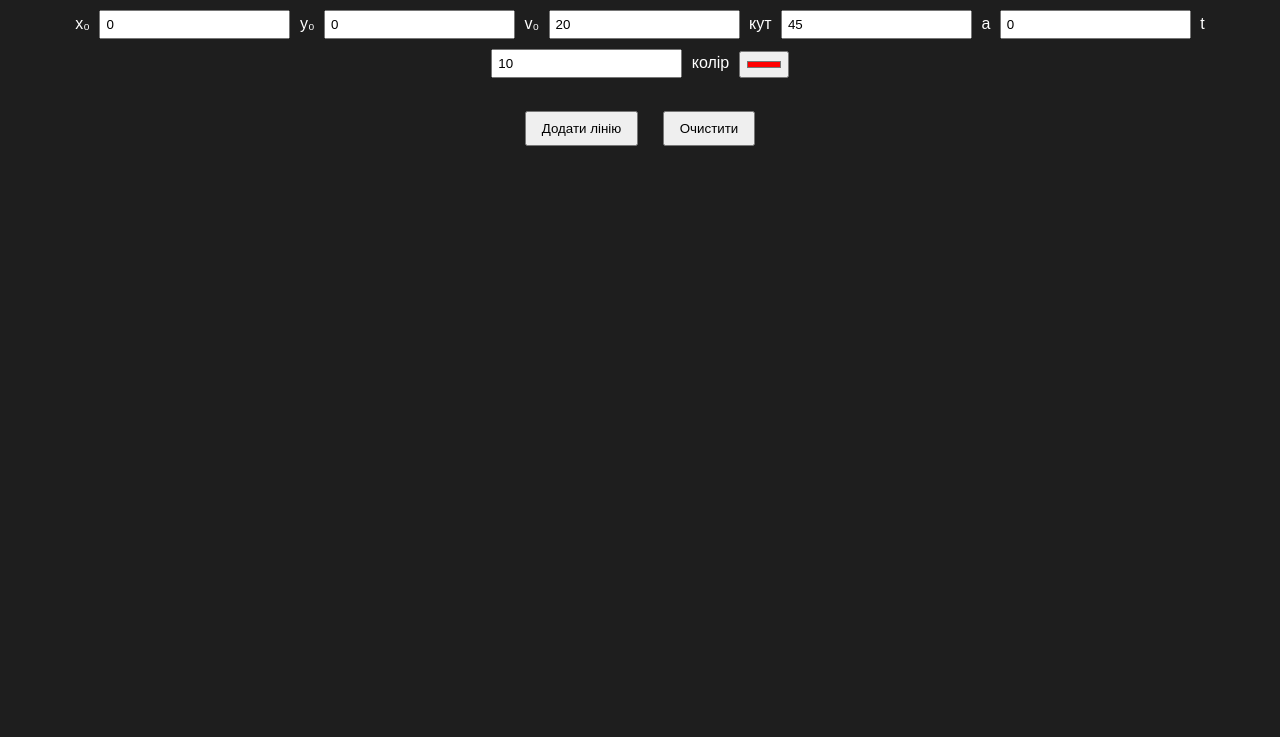
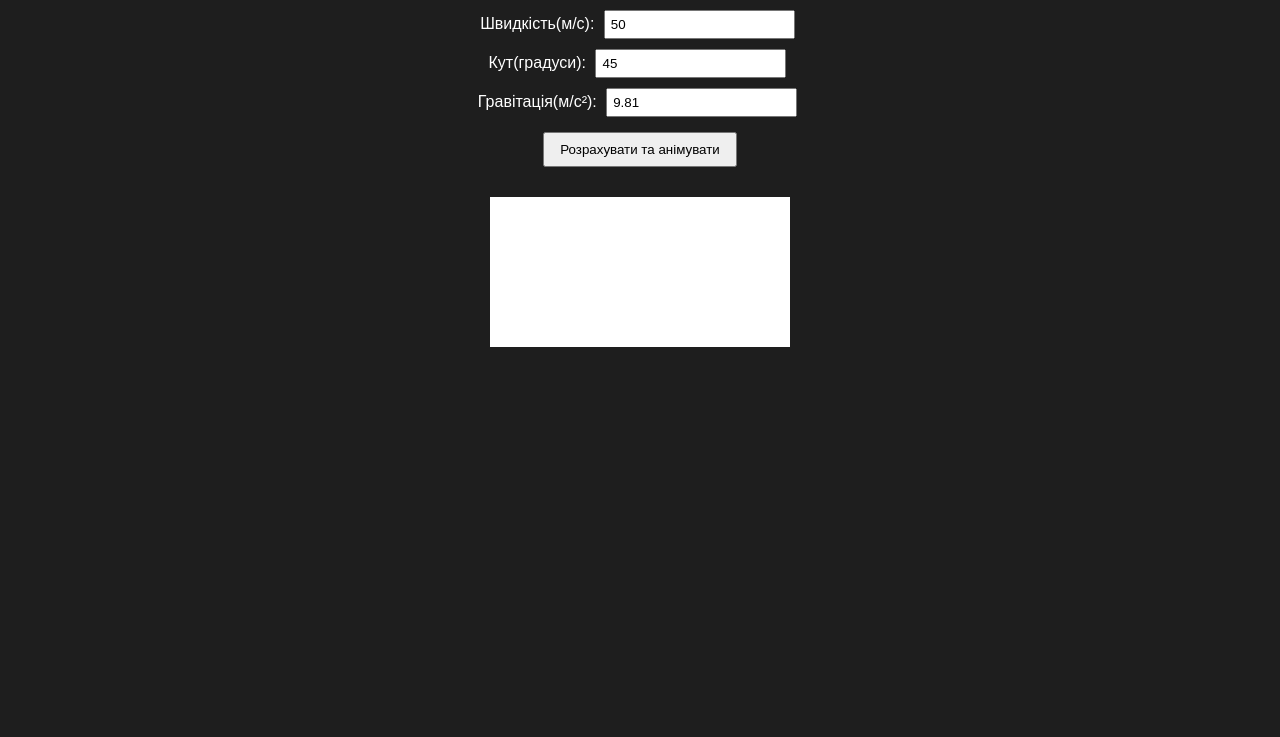
Before and after one commit to illyadebych/1.2-2.2, a plain HTML site: page index.html in a window 1280 px wide. Shown: the part 63-800 px from the top of the page. Drawn offline with nearby package versions, Linux system fonts and the light colour scheme.

Commit message:
Створено інтерфейс та структуру

```diff
--- a/index.html
+++ b/index.html
@@ -2,31 +2,38 @@
 <html lang="uk">
 <head>
     <meta charset="UTF-8">
-    <title>Графік руху</title>
+    <title>Лабораторна №2 - Дебич Ілля</title>
     <link rel="stylesheet" href="style.css">
-    <script src="https://d3js.org/d3.v7.min.js"></script>
 </head>
 <body>
 
-<h2>Графік руху</h2>
+<div class="container">
+    <h2>Моделювання руху тіла, кинутого під кутом</h2>
 
-<div class="container">
-    <label>x₀ <input type="number" id="x0" value="0"></label>
-    <label>y₀ <input type="number" id="y0" value="0"></label>
-    <label>v₀ <input type="number" id="v0" value="20"></label>
-    <label>кут <input type="number" id="angle" value="45"></label>
-    <label>a <input type="number" id="a" value="0"></label>
-    <label>t <input type="number" id="tmax" value="10"></label>
-    <label>колір <input type="color" id="color" value="#ff0000"></label>
+    <div class="controls">
+        <div class="input-group">
+            <label>Швидкість(м/с):</label>
+            <input type="number" id="v0" value="50">
+        </div>
+        <div class="input-group">
+            <label>Кут(градуси):</label>
+            <input type="number" id="angle" value="45">
+        </div>
+        <div class="input-group">
+            <label>Гравітація(м/с²):</label>
+            <input type="number" id="g_val" value="9.81" step="0.1">
+        </div>
+        <button onclick="draw()">Розрахувати та анімувати</button>
+    </div>
 
-    <br><br>
+    <div id="canvas-container">
+        <svg id="chart"></svg>
+    </div>
 
-    <button onclick="build()">Додати лінію</button>
-    <button onclick="clearChart()">Очистити</button>
+    <div id="results"></div>
 </div>
 
-<div id="chart"></div>
-
+<script src="https://d3js.org/d3.v7.min.js"></script>
 <script src="script.js"></script>
 </body>
 </html>
```
